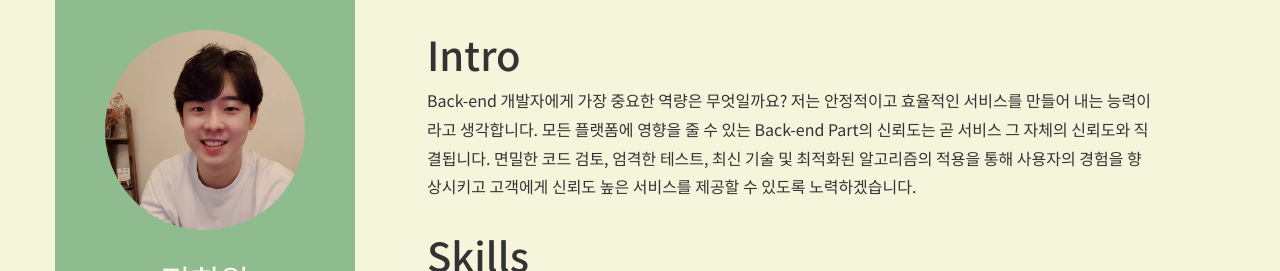
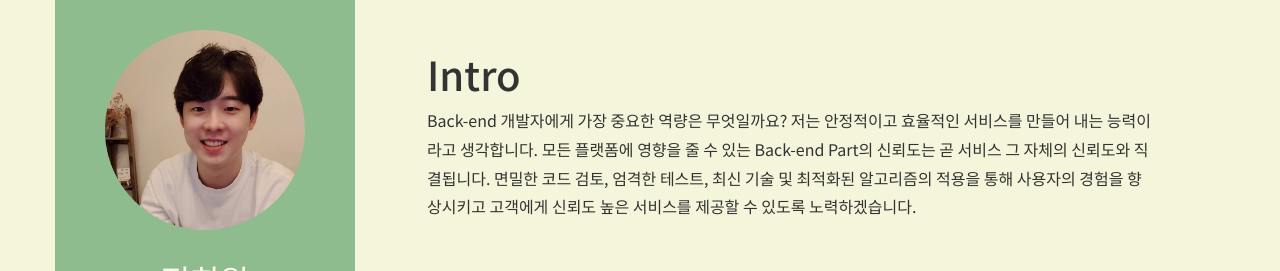
Before and after one commit to dev-jeong/dev-jeong.github.io, a React (Create React App) app: page / in a window 1280 px wide. Shown: the top 271 px of the page. Built offline with nearby package versions, Linux system fonts and the light colour scheme.

Commit message:
feat(): edit career

```diff
--- a/src/App.css
+++ b/src/App.css
@@ -234,7 +234,7 @@ body {
 section {
   display: block;
   width: 100%;
-  padding: 30px 0px 0px;
+  padding: 50px 0px 0px;
   clear: both;
 }
 
--- a/src/App.js
+++ b/src/App.js
@@ -142,10 +142,11 @@ function History() {
       subtitle: "Back-end Team",
       details: [
         "\"업무용 메신저 Jandi\" Back-end서버 개발 및 유지보수",
+        "NodeJS(express.js)기반의 RESTful API 서버 운영 ",
         "Java Spring & gRPC를 활용한 MSA 운영",
-        "Redis Cache를 활용한 서비스 속도 개선",
+        "MongoDB, MySQL, Redis 데이터베이스 활용",
         "Kafka, SQS를 이용한 메세지 분산 시스템 경험",
-        "Git(flow), Jenkins, AWS CodePipe을 활용한 CI/CD",
+        "Git(flow), Jenkins, AWS CodePipe을 활용한 CI/CD"
       ],
       tags: ["NodeJS", "ExpressJS", "JAVA", "Spring", "gRPC", "MySQL", "MongoDB", "Redis", "GitHub","Jenkins", "AWS Code Pipeline"],
     },
@@ -156,8 +157,9 @@ function History() {
       details: [
         "\"매장음악서비스 Rhymeduck\" API서버 개발 및 유지보수",
         "Wowza Streaming Engine 기반의 Media stream 관리",
+        "MySQL 데이터베이스 활용",
         "Python Script를 이용한 사용자 데이터 분석 최적화",
-        "Microsoft Azure, AWS를 이용한 사내 솔루션 인프라 구축",
+        "Microsoft Azure, AWS를 이용한 솔루션 인프라 구축",
       ],
       tags: ["NodeJS", "ExpressJS", "Python", "MySQL", "Wowza Streaming Engine", "Microsoft Azure", "AWS"],
     },
```
